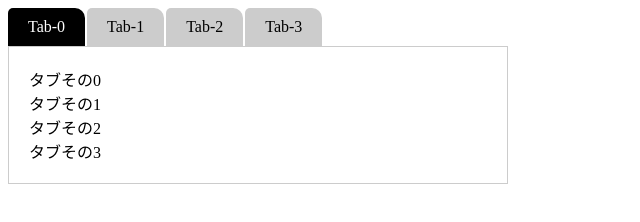
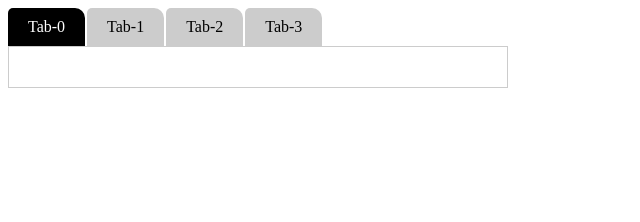
Before and after one commit to naramuratomofumi/JavaScript_tab, a plain HTML site: page index.html in a window 1280 px wide. Shown: the whole page, without its empty margins (0-640 px from the left). Drawn offline with Linux system fonts and the light colour scheme.

Commit message:
選択された時だけ表示されるようにしたいので通常は見えないようにする

```diff
--- a/tab.css
+++ b/tab.css
@@ -23,4 +23,6 @@
   border: 1px solid #ccc;
   padding: 20px;
 }
-.tab-contents-item {}
+.tab-contents-item {
+  display: none;
+}
```
